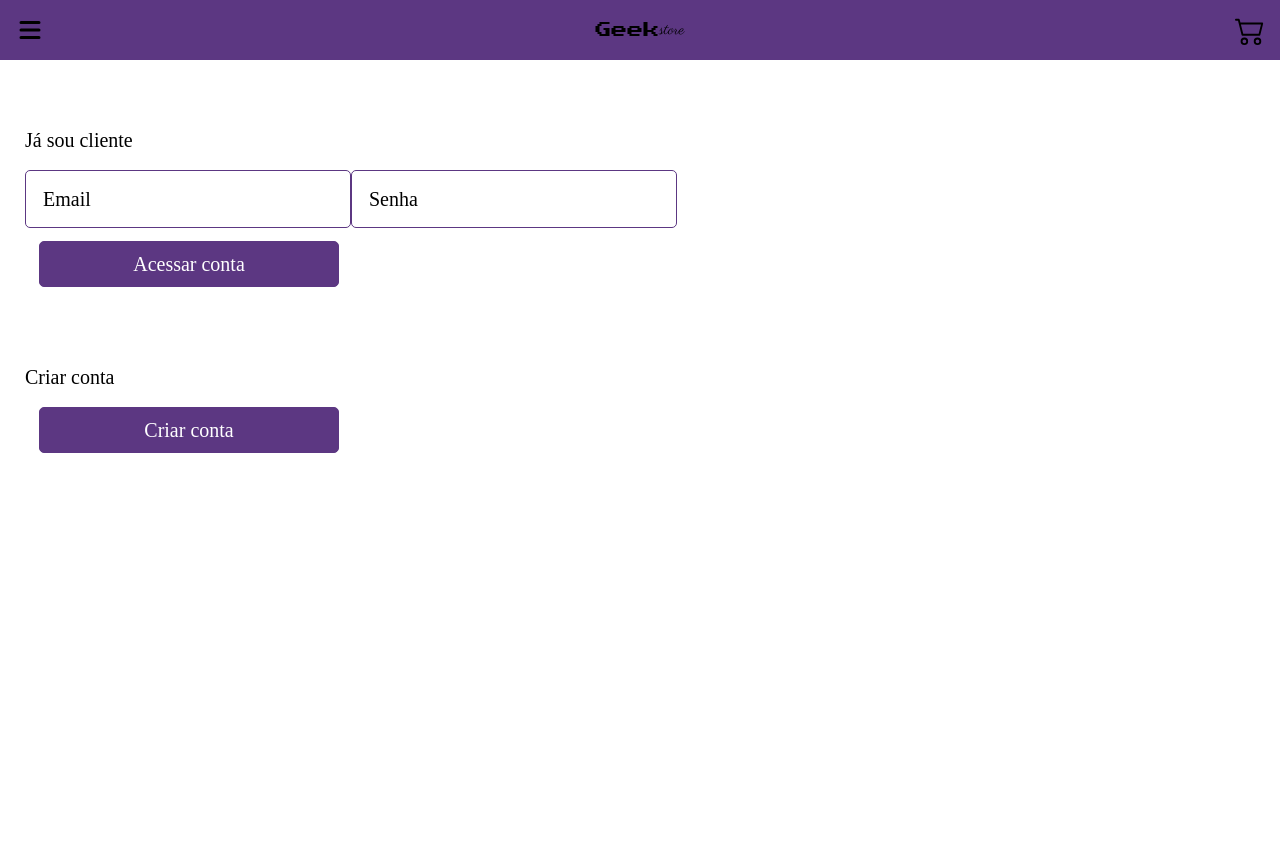
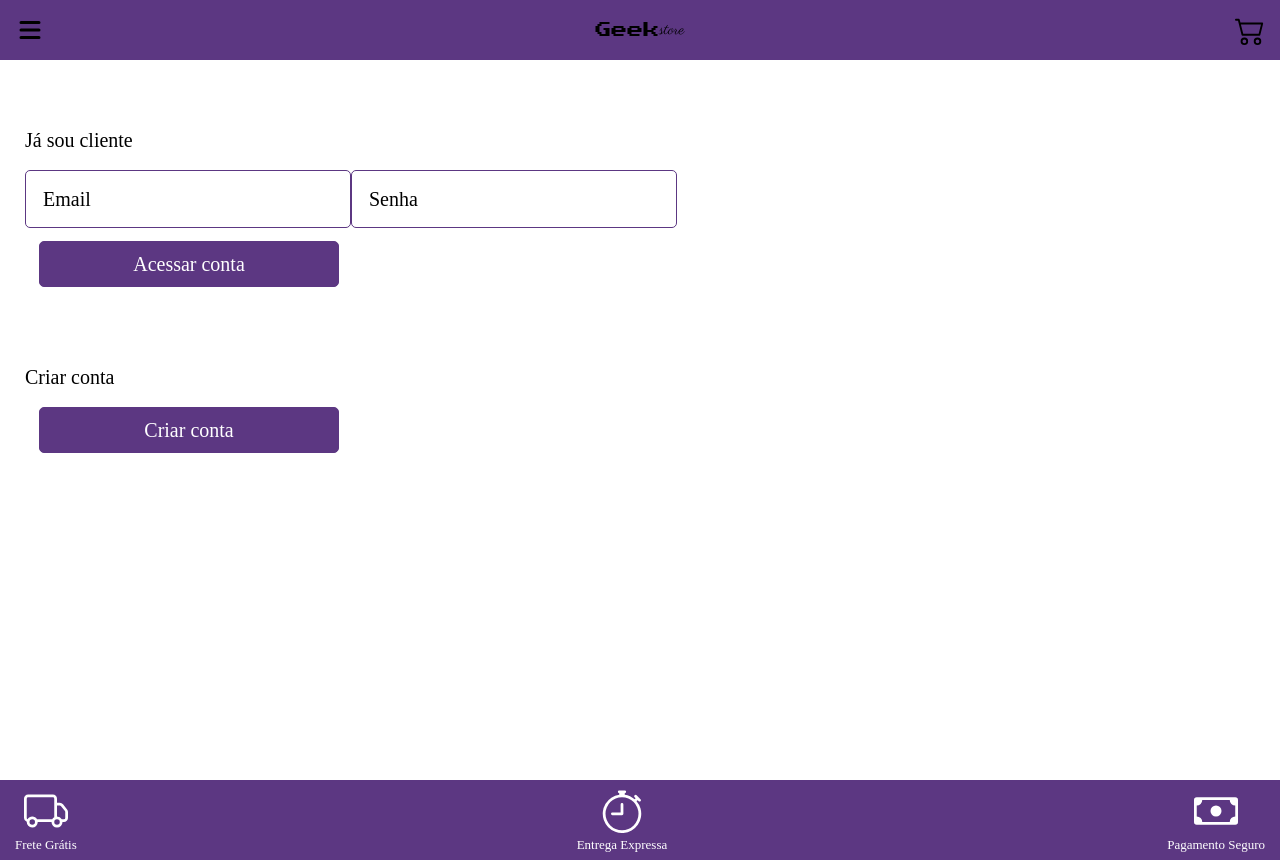
Before and after one commit to victorHL99/projeto14-boot-store-front, a React (Create React App) app: page /login in a window 1280 px wide. Built offline with nearby package versions, Linux system fonts and the light colour scheme.

Commit message:
Footer implementado

```diff
--- /dev/null
+++ b/src/components/Footer.jsx
@@ -0,0 +1,64 @@
+import styled from 'styled-components';
+
+import {BsTruck} from 'react-icons/bs';
+import {BsStopwatch} from 'react-icons/bs';
+import {BsCash} from 'react-icons/bs';
+export default function Footer() {
+    return (
+        <FooterPage>
+            <div className="containerFrete">
+                <BsTruck size={44} color="#fff"/>
+                <h1>Frete Grátis</h1>
+            </div>
+            <div className="containerTempo">
+                <BsStopwatch size={44} color="#fff"/>
+                <h1>Entrega Expressa</h1>
+            </div>
+            <div className="containerPagamento">
+                <BsCash size={44} color="#fff"/>
+                <h1>Pagamento Seguro</h1>
+            </div>
+        </FooterPage>
+    )
+}
+
+const FooterPage = styled.div`
+    position: absolute;
+    z-index: 1;
+    display: flex;
+    justify-content: space-between;
+    padding:15px;
+    align-items: center;
+    width: 100%;
+    height: 80px;
+    left: 0;
+    bottom: 0;
+    background-color: #5C3782;
+
+    h1{
+        margin-top:5px;
+        font-size: 13px;
+        font-family: 'Saira Stencil One', cursive;
+        color: #FFFFFF;
+    }
+
+    .containerFrete {
+        display: flex;
+        justify-content: center;
+        align-items: center;
+        flex-direction: column;
+    }
+    .containerTempo {
+        display: flex;
+        justify-content: center;
+        align-items: center;
+        flex-direction: column;
+    }
+    .containerPagamento {
+        display: flex;
+        justify-content: center;
+        align-items: center;
+        flex-direction: column;
+    }
+
+`
--- a/src/components/Login.js
+++ b/src/components/Login.js
@@ -5,6 +5,7 @@ import styled from 'styled-components';
 
 import Header from './Header';
 import api from '.././components/api/api.js';
+import Footer from './Footer';
 
 function Login (){
     const [email, setEmail] = useState("");
@@ -15,18 +16,17 @@ function Login (){
     async function tryLogin(e){
         e.preventDefault();
 
-        try {
-            await api.post('/login', {
-                email,
-                password
-            });
-            console.log(email, password);
-            navigator("/home")
-        }
-        catch (error) {
+        api.post('/login', { email, password })
+
+            .then((response)=>{
+                console.log(email, password);
+                navigator("/home");
+            })
+
+            .catch ((error)=> {
             alert("Ops! Infelizmente aconteceu um erro! Tente novamente!");
             console.log(error.response);
-        }
+            });
 
     }
 
@@ -43,8 +43,9 @@ function Login (){
                 <p className='newUser'>Criar conta</p>
 
                 <Navegate to='cadastro'><ButtonRegister><p>Criar conta</p></ButtonRegister></Navegate>
+                <Footer/>
+            </Main>
 
-            </Main>
         </>
 
     )
```
